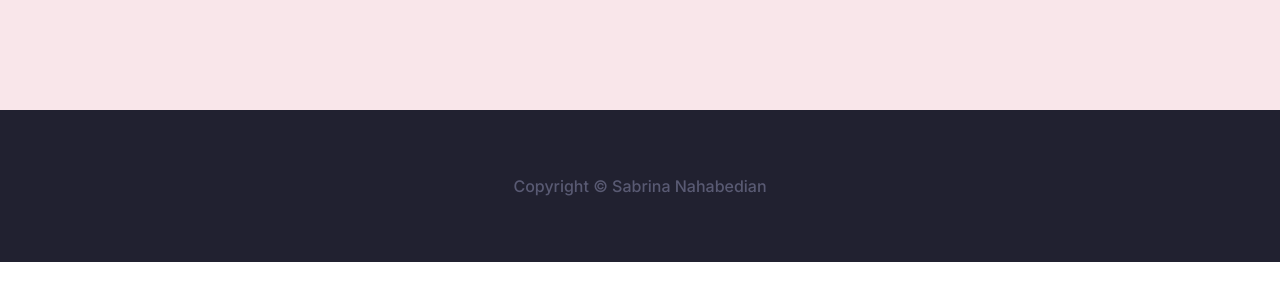
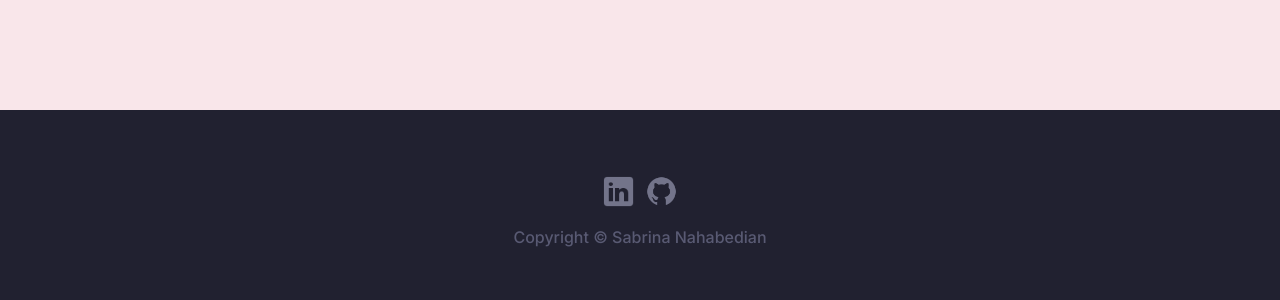
Before and after one commit to thewildc4rd/portfolio, a Next.js app: page / in a window 1280 px wide. Shown: the part 802-1102 px from the top of the page. Before the commit the page ends 1064 px from the top, so only its background shows below. Built offline with nearby package versions, Linux system fonts and the light colour scheme.

Commit message:
footer social icons

```diff
--- a/app/globals.css
+++ b/app/globals.css
@@ -5,3 +5,12 @@
 .active {
   border-bottom: 3px #CF516B solid;
 }
+
+.social {
+  filter: invert(49%) sepia(12%) saturate(550%) hue-rotate(199deg) brightness(87%) contrast(89%);
+}
+
+.social :hover {
+  opacity: 80%;
+  transition: opacity 0.1s ease-in;
+}
--- a/components/Footer.js
+++ b/components/Footer.js
@@ -1,9 +1,26 @@
 import Image from 'next/image';
+import Link from 'next/link';
 
 export default function Footer() {
   return (
     <footer className='w-full h-320 bg-navy-dark text-navy-light flex flex-col place-content-center items-center gap-4 p-16 max-[600px]:p-10 font-medium'>
-      Copyright © Sabrina Nahabedian
+      <div className='flex flex-row gap-2'>
+        <Link
+          href={'https://www.linkedin.com/in/sabrina-nahabedian/'}
+          target='_blank'
+          className='text-3xl mr-auto font-semibold social'
+        >
+          <Image src={'/linkedin_icon.png'} alt={'linkedin'} width={'35'} height={'35'} />
+        </Link>
+        <Link
+          href={'https://github.com/thewildc4rd'}
+          target='_blank'
+          className='text-3xl mr-auto font-semibold social'
+        >
+          <Image src={'/github_icon.png'} alt={'github'} width={'35'} height={'35'} />
+        </Link>
+      </div>
+      <div>Copyright © Sabrina Nahabedian</div>
     </footer>
   );
 }
```
Also changed, not shown: public/github_icon.png (added), public/linkedin_icon.png (added).
